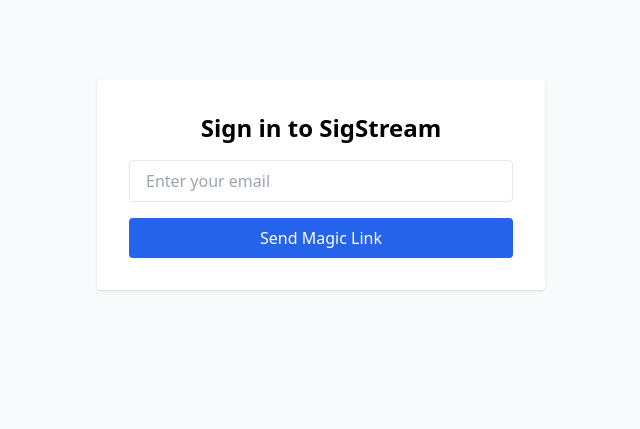
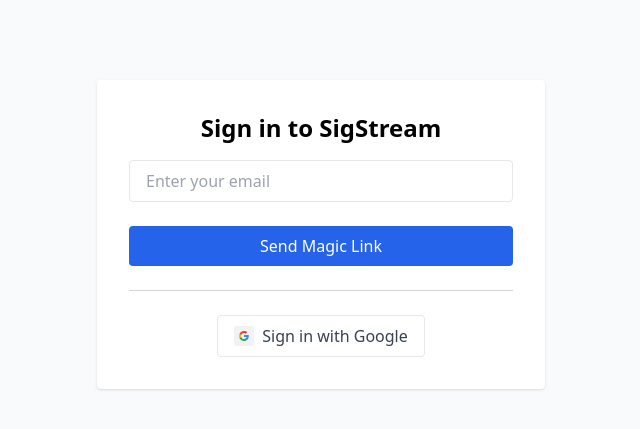
Before and after one commit to TrevorKuhlmann/Sigstream-Cloud, a FastAPI app: page /login-form in a window 1280 px wide. Shown: the top 429 px of the page, without its empty margins (319-959 px from the left). Run offline with FastAPI, Linux system fonts and the light colour scheme; some libraries are stand-ins or nearby versions.

Commit message:
google signup

```diff
--- a/main.py
+++ b/main.py
@@ -65,9 +65,27 @@
 from database import get_db
 from models import User
 import logging
+from fastapi import HTTPException
+
+import os
+from authlib.integrations.starlette_client import OAuth, OAuthError
 
 router = APIRouter()
 templates = Jinja2Templates(directory="templates")
+
+
+#----------------------------- OAuth Setup -----------------------------
+GOOGLE_CLIENT_ID     = os.getenv("GOOGLE_CLIENT_ID")
+GOOGLE_CLIENT_SECRET = os.getenv("GOOGLE_CLIENT_SECRET")
+
+oauth = OAuth()
+oauth.register(
+    name="google",
+    client_id=GOOGLE_CLIENT_ID,
+    client_secret=GOOGLE_CLIENT_SECRET,
+    server_metadata_url="https://accounts.google.com/.well-known/openid-configuration",
+    client_kwargs={"scope": "openid email profile"},
+)
 
 # ----------------------------- Config -----------------------------
 
@@ -292,7 +310,48 @@
 #     # return response
 #     response = RedirectResponse(url="/login-redirect")
 #     response.set_cookie("access_token", access_token, httponly=True)
+
+
+
 #     return response
+
+
+
+#----------------------------- OAuth Google Auth -----------------------------
+
+@app.get("/auth/google")
+async def auth_google(request: Request):
+    redirect_uri = request.url_for("auth_google_callback")
+    return await oauth.google.authorize_redirect(request, str(redirect_uri))
+
+
+@app.get("/auth/google/callback")
+async def auth_google_callback(request: Request, db: Session = Depends(get_db)):
+    try:
+        token = await oauth.google.authorize_access_token(request)
+    except OAuthError:
+        raise HTTPException(400, "Google OAuth failed")
+    # Google returns `userinfo` in `id_token` or in `token["userinfo"]`
+    user_info = token.get("userinfo") or await oauth.google.parse_id_token(request, token)
+    email = user_info["email"]
+
+    # --- Upsert user on email ---
+    user = db.query(User).filter(User.email == email).first()
+    if not user:
+        user = User(
+            email=email,
+            hashed_password="",               # no password for OAuth-only
+            customer_name=user_info.get("name", "")
+        )
+        db.add(user)
+        db.commit()
+        db.refresh(user)
+
+    # Issue YOUR JWT cookie just as magic-link login does:
+    access_token = create_access_token(data={"sub": user.email})
+    response = RedirectResponse(url="/login-redirect", status_code=302)
+    response.set_cookie("access_token", access_token, httponly=True)
+    return response
 
 # ----------------------------- Traditional Form Auth -----------------------------
 
--- a/templates/magic_login_form.html
+++ b/templates/magic_login_form.html
@@ -1,11 +1,12 @@
-<!-- templates/magic_login_form.html -->
 <!DOCTYPE html>
 <html lang="en">
 <head>
+    <meta charset="UTF-8">
     <title>Sign In | SigStream</title>
     <script src="https://cdn.tailwindcss.com"></script>
 </head>
 <body class="bg-gray-50">
+
     <div class="max-w-md mx-auto mt-20 p-8 bg-white shadow rounded">
         <h2 class="text-2xl font-bold mb-4 text-center">Sign in to SigStream</h2>
 
@@ -14,20 +15,34 @@
             <p>{{ error }}</p>
             {% if suggestion and signup_link %}
             <p class="mt-2 text-sm">
-                {{ suggestion }} <a href="{{ signup_link }}" class="text-blue-600 hover:underline">Sign up here</a>.
+                {{ suggestion }}
+                <a href="{{ signup_link }}" class="text-blue-600 hover:underline">Sign up here</a>.
             </p>
             {% endif %}
         </div>
         {% endif %}
 
-        <form method="post" action="/magic-login-signin">
+        <!-- Magic Link Sign-In -->
+        <form method="post" action="/magic-login-signin" class="space-y-4">
             <input type="email" name="email" placeholder="Enter your email"
-                   class="w-full px-4 py-2 border rounded mb-4" required />
+                   class="w-full px-4 py-2 border rounded mb-2" required />
             <button type="submit"
                     class="w-full bg-blue-600 hover:bg-blue-700 text-white py-2 rounded">
                 Send Magic Link
             </button>
         </form>
+
+        <hr class="my-6 border-gray-300">
+
+        <!-- Google OAuth Sign-In -->
+        <div class="text-center">
+            <a href="/auth/google"
+               class="inline-flex items-center px-4 py-2 bg-white border rounded hover:bg-gray-100">
+                <img src="/static/img/google-logo.svg" alt="Google" class="h-5 w-5 mr-2" />
+                <span class="text-gray-700">Sign in with Google</span>
+            </a>
+        </div>
     </div>
+
 </body>
 </html>
```
Also changed, not shown: templates/register.html (+17 -13 lines), static/img/google-logo.svg (added), 2 other files.
